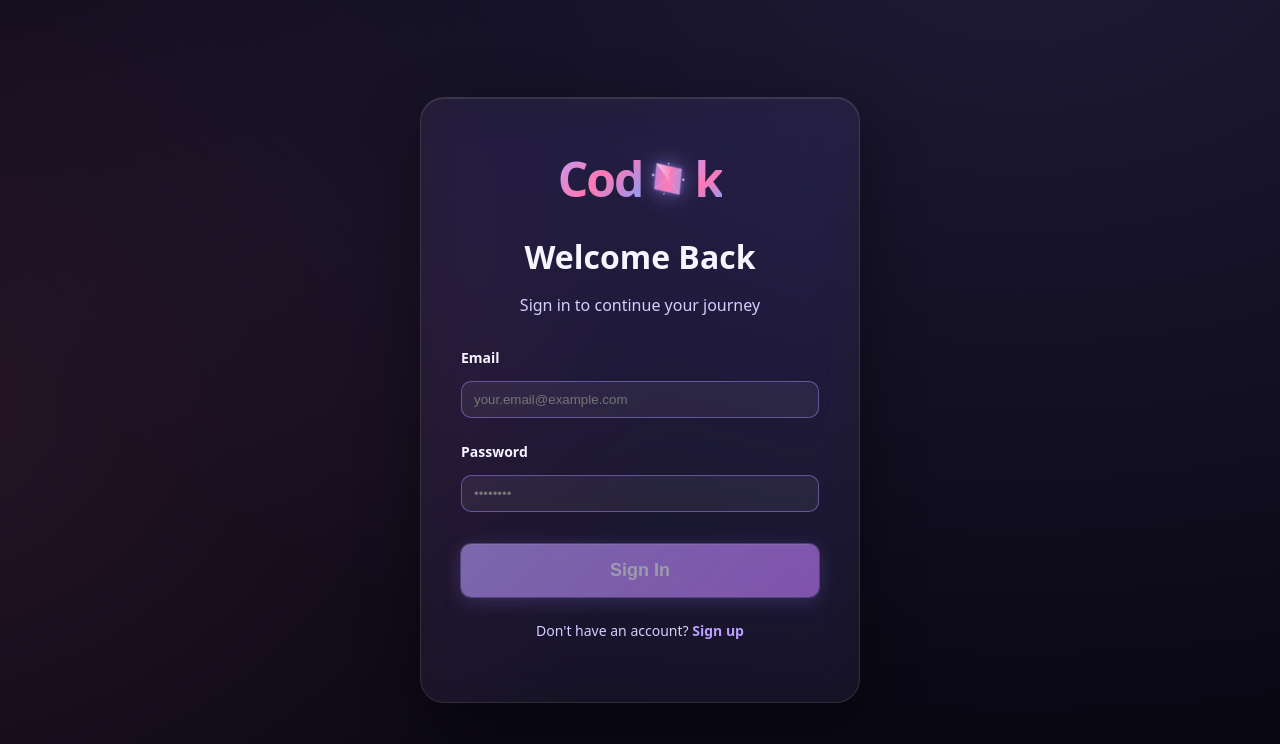
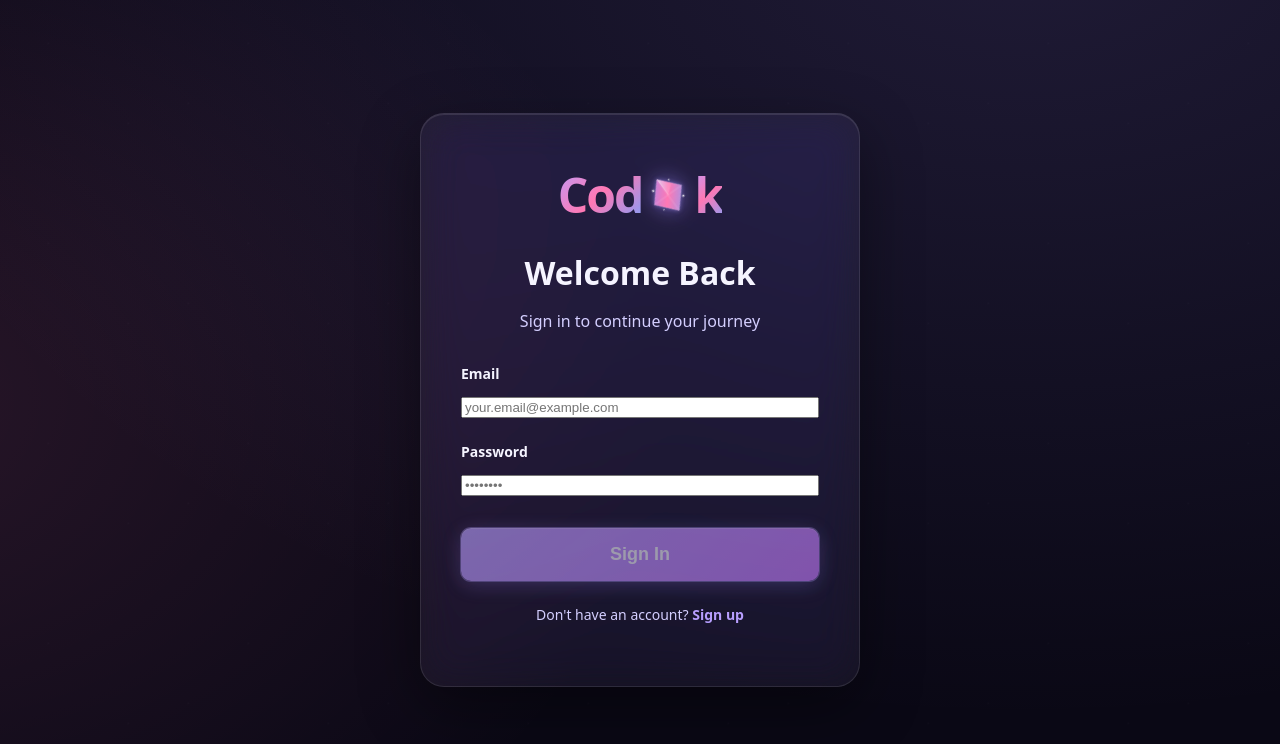
Before and after one commit to hezzyX2/Coda, a Next.js app: page /login in a window 1280 px wide. Shown: the top 744 px of the page. Built offline with nearby package versions, Linux system fonts and the light colour scheme; no server answers.

Commit message:
Remove duplicate input styles, final UI polish

```diff
--- a/styles/globals.css
+++ b/styles/globals.css
@@ -685,9 +685,7 @@ body {
 .glass { backdrop-filter: blur(10px); -webkit-backdrop-filter: blur(10px); }
 .card { background: var(--card); border: 1px solid var(--border); border-radius: 16px; padding: 16px; }
 
-.input { background: rgba(255,255,255,0.06); border: 1px solid var(--border); color: var(--text); padding: 10px 12px; border-radius: 10px; width: 100%; }
-.input.compact { padding: 6px 10px; width: auto; }
-.textarea { resize: vertical; }
+/* Input styles are defined earlier - removing duplicate */
 .btn { background: rgba(255,255,255,0.08); border: 1px solid var(--border); color: var(--text); padding: 10px 14px; border-radius: 10px; cursor: pointer; }
 .btn.primary { background: linear-gradient(135deg, var(--primary), #7aa2ff); border: none; }
 .btn.danger { background: linear-gradient(135deg, var(--danger), #ff9aa2); border: none; }
```
